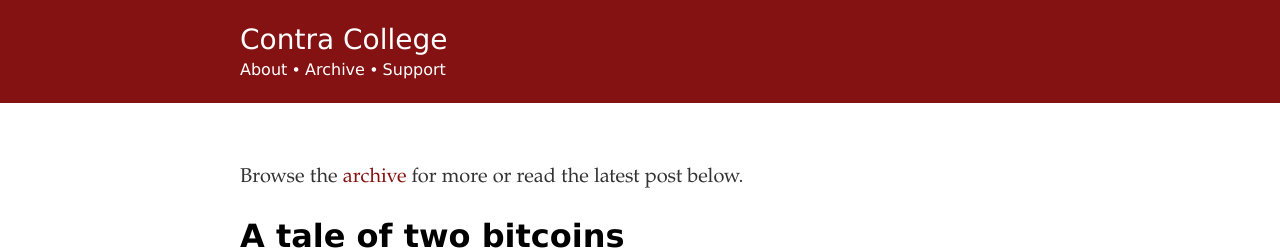
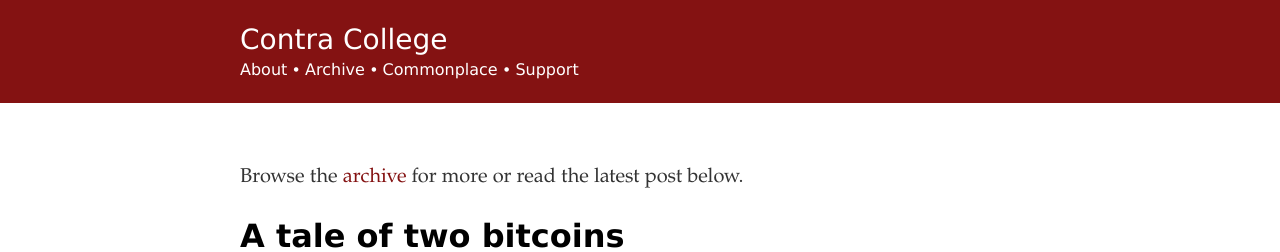
Before and after one commit to derykmakgill/nsi, a Jekyll site: the page built from index.html, in a window 1280 px wide and 900 px high. Shown: the top 252 px of the window. Built offline with Jekyll 4.4.1, drawn with Linux system fonts in a browser that asks for light colours; the list of posts is cut into pages by our own code.

Commit message:
Update default.html

```diff
--- a/_layouts/default.html
+++ b/_layouts/default.html
@@ -460,6 +460,7 @@
     <p class="navigation">
   <a href="/about">About</a> •
   <a href="/archive">Archive</a> •
+<a href="/commonplace">Commonplace</a> •
   <a href="/support">Support</a>
 </p>
 
```
